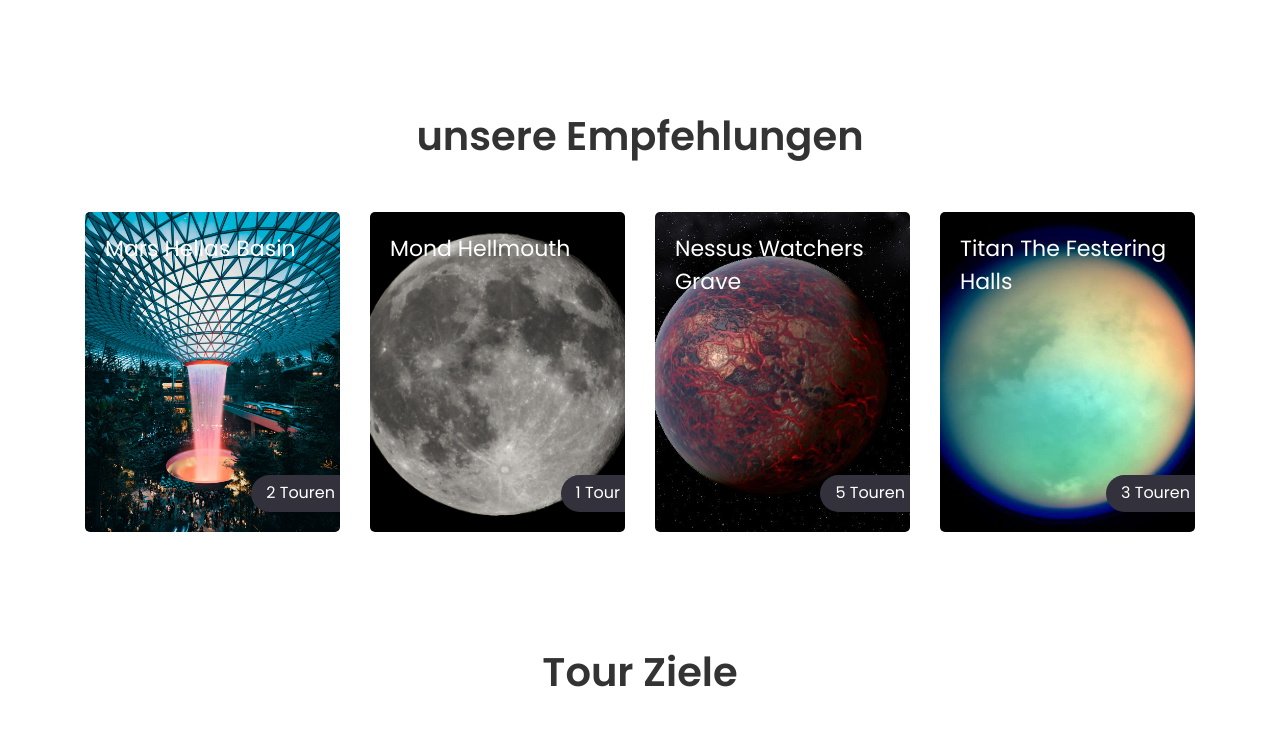
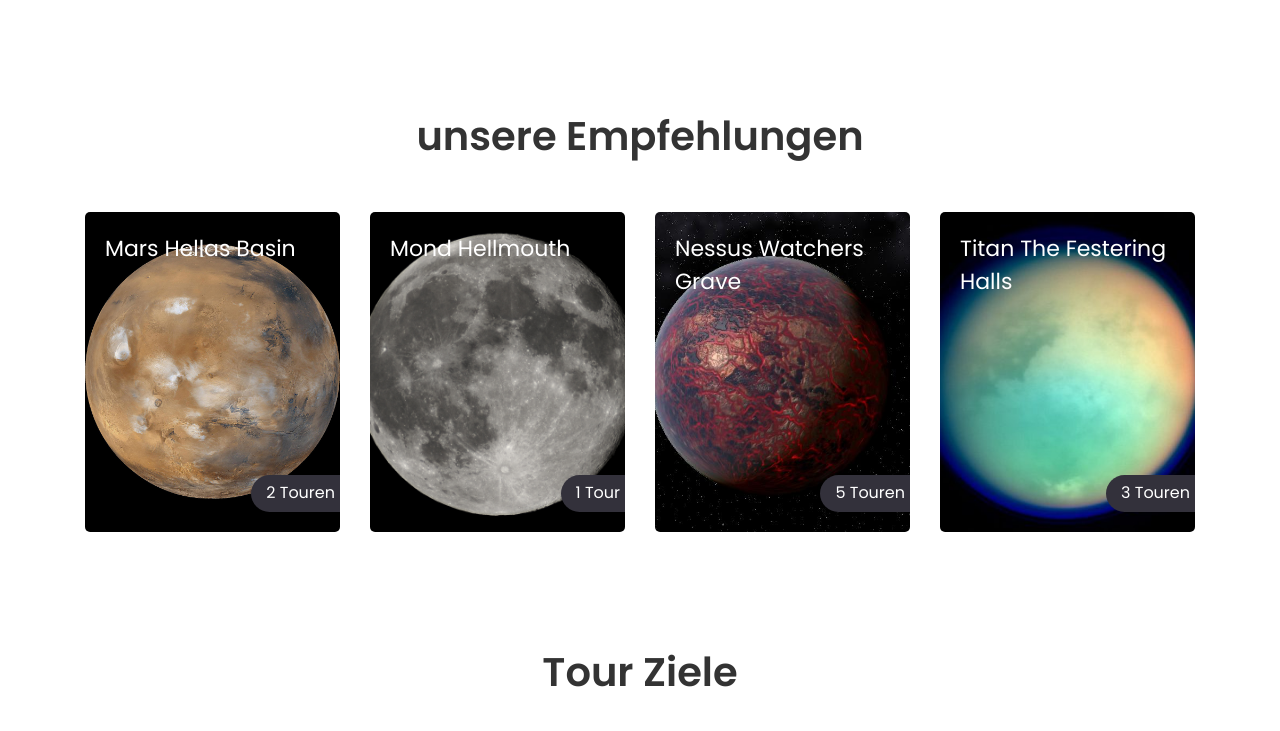
Before and after one commit to Mik235/SpaceY, a PHP site: page / in a window 1280 px wide. Shown: the part 2090-2821 px from the top of the page. Run offline with PHP 8.4, Linux system fonts and the light colour scheme; some libraries are stand-ins or nearby versions; some web fonts are replaced.

Commit message:
Mars Pic

```diff
--- a/index.php
+++ b/index.php
@@ -256,7 +256,7 @@
         <div class="row">
         	<div class="col-md-3 ftco-animate">
         		<div class="project-destination">
-        			<a href="#" class="img" style="background-image: url(images/place-1.jpg);">
+        			<a href="#" class="img" style="background-image: url(images/mars_full.jpg);">
         				<div class="text">
         					<h3>Mars Hellas Basin</h3>
         					<span>2 Touren</span>
```
Also changed, not shown: images/mars_full.jpg (added).
